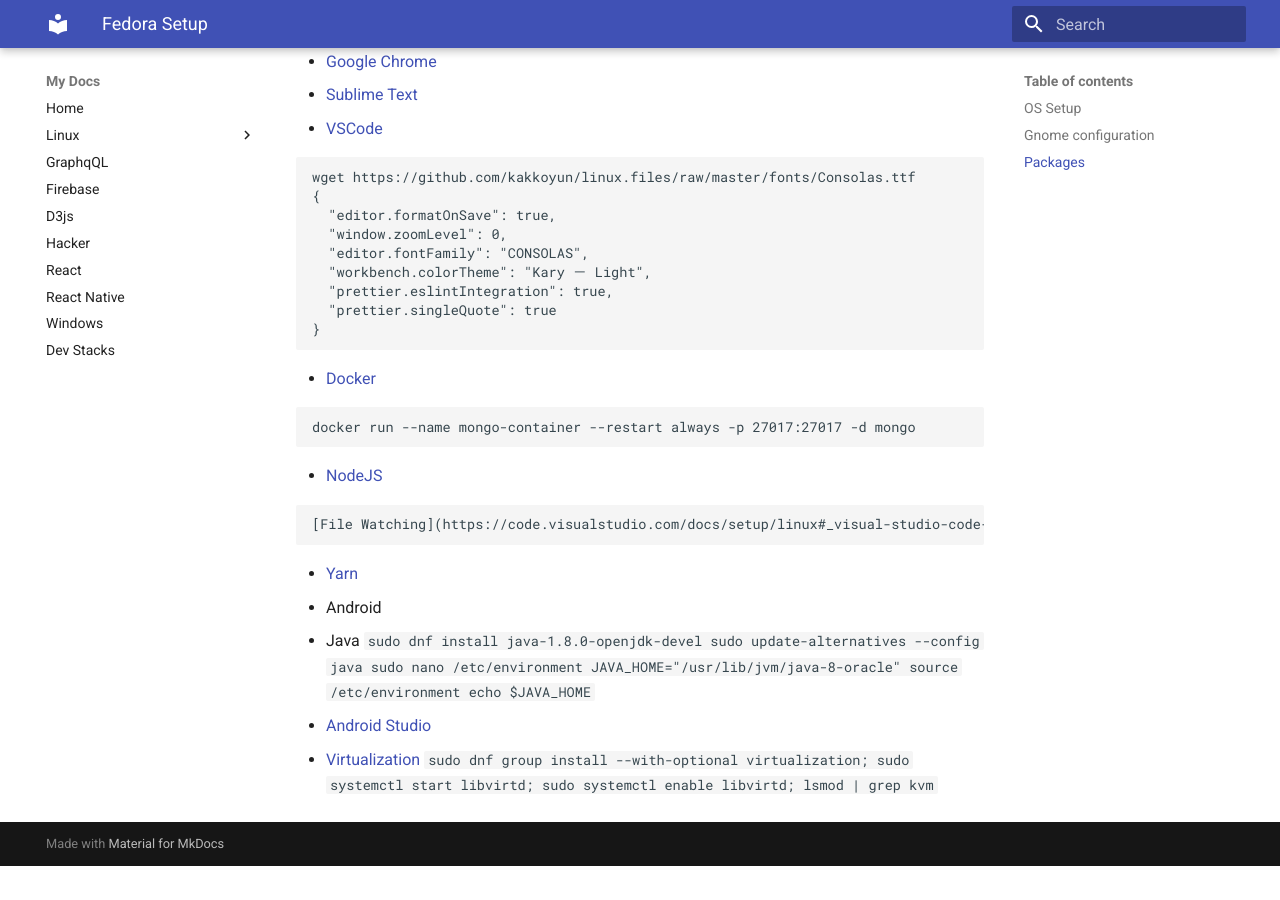
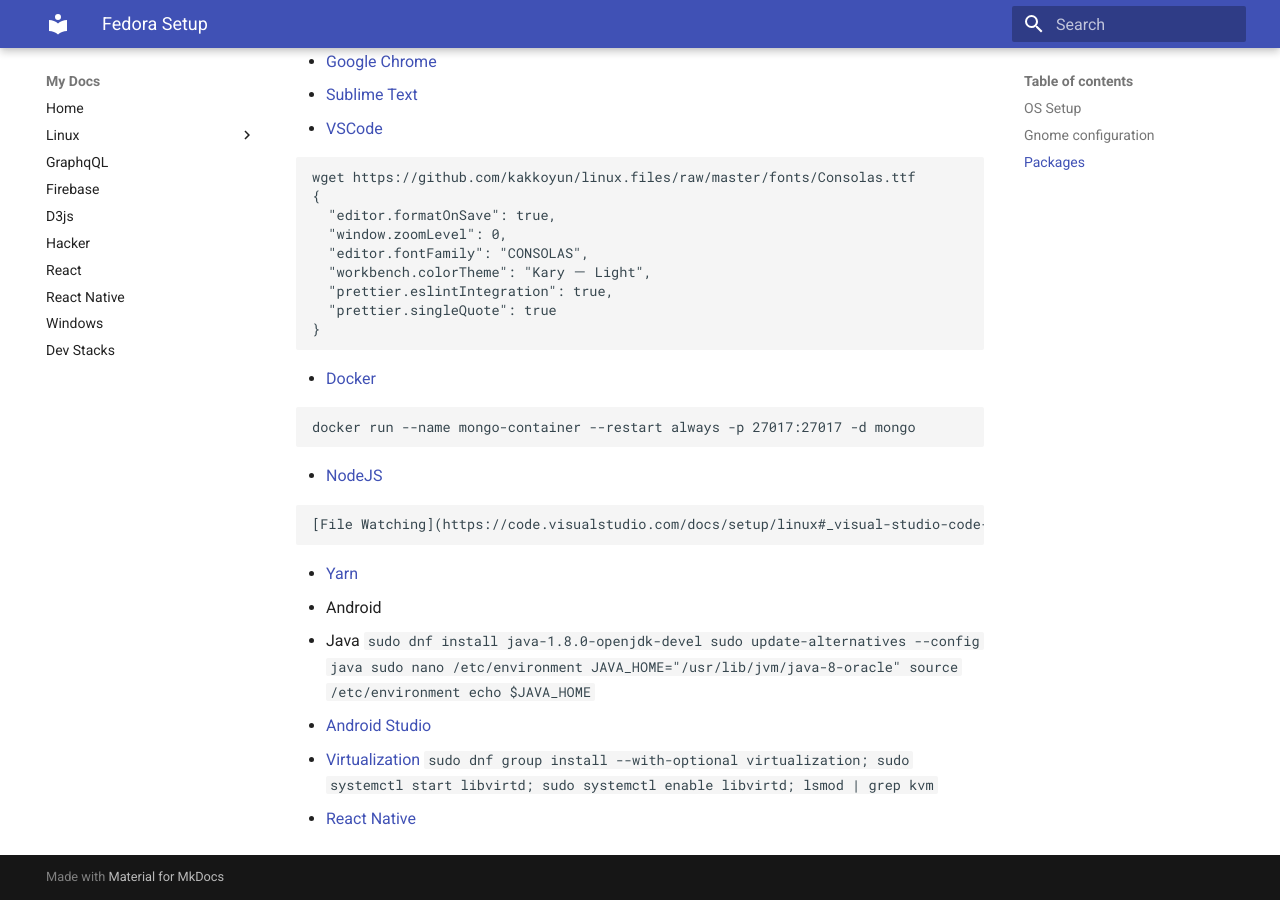
Before and after one commit to ajaymore/development-docs, an MkDocs documentation site: the page built from docs/linux/fedora-setup.md, in a window 1280 px wide and 900 px high, scrolled down 750 px. Built offline with MkDocs 1.6.1 and Material for MkDocs 9.7.7, drawn with Linux system fonts in a browser that asks for light colours; old or Windows-style settings are respelled for this version of MkDocs; before the commit the page ends 1616 px from its top, so only the background shows below that.

Commit message:
Update fedora-setup.md

````diff
--- a/docs/linux/fedora-setup.md
+++ b/docs/linux/fedora-setup.md
@@ -65,3 +65,4 @@
   sudo systemctl enable libvirtd;
   lsmod | grep kvm
   ```
+- [React Native](https://facebook.github.io/react-native/docs/getting-started.html)
````
